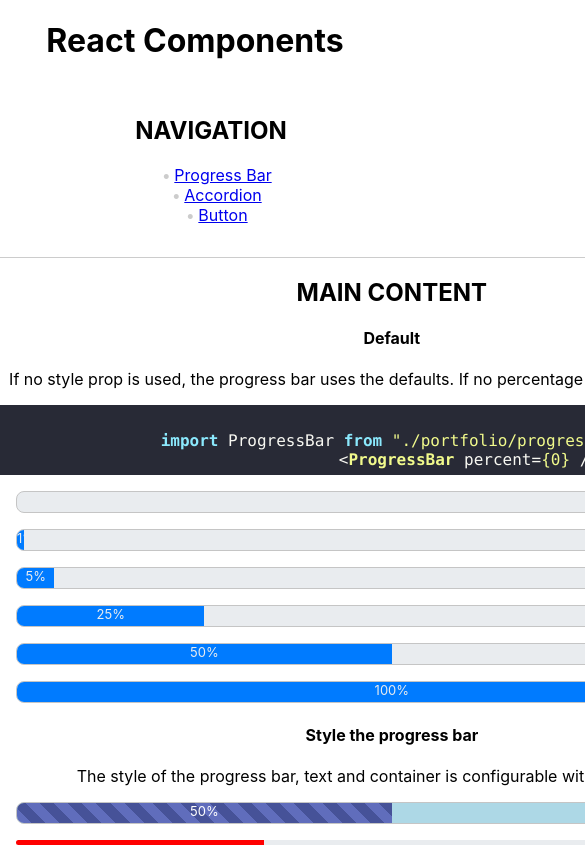
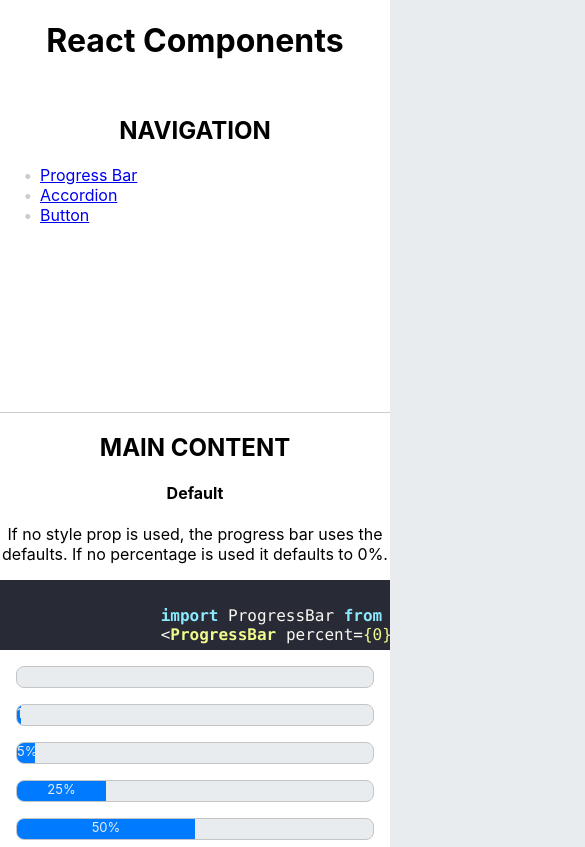
Before and after one commit to ruanha/react-components, a React (Create React App) app: page /react-components/progress-bar in a window 390 px wide. Shown: the top 847 px of the page, 585 px wide, since content can reach past the window. Built offline with nearby package versions, Linux system fonts and the light colour scheme.

Commit message:
fix responsive layout and app width

```diff
--- a/src/App.css
+++ b/src/App.css
@@ -8,7 +8,7 @@
   display: flex;
   flex-direction: column;
   min-height: 100vh;
-  max-width: 1600px;
+  max-width: 1000px;
   margin: 0 auto;
 }
 
@@ -21,8 +21,7 @@
 
 .columns {
   display: flex;
-  flex-grow: 1;
-  flex-wrap: wrap;
+  justify-content: center;
 }
 
 nav {
@@ -30,16 +29,20 @@
 }
 
 nav,
+aside,
+main {
+  flex: 0 1 auto;
+}
+
+nav,
 aside {
-  flex-grow: 1;
+  flex: 0 1 300px;
   padding: 1rem;
   background-color: var(--white);
 }
 
 main {
   background-color: var(--white);
-  flex-grow: 3;
-  min-width: 300px;
   height: calc(100vh - var(--header-height));
   overflow-y: scroll;
   border-left: 1px solid var(--gray);
@@ -63,7 +66,10 @@
   nav,
   aside {
     max-width: 100%;
-    text-align: center;
     flex-grow: 0;
   }
+  nav h2,
+  aside h2 {
+    text-align: center;
+  }
 }
--- a/src/index.css
+++ b/src/index.css
@@ -1,13 +1,14 @@
 body {
   margin: 0;
-  font-family: -apple-system, BlinkMacSystemFont, 'Segoe UI', 'Roboto', 'Oxygen',
-    'Ubuntu', 'Cantarell', 'Fira Sans', 'Droid Sans', 'Helvetica Neue',
+  font-family: -apple-system, BlinkMacSystemFont, "Segoe UI", "Roboto", "Oxygen",
+    "Ubuntu", "Cantarell", "Fira Sans", "Droid Sans", "Helvetica Neue",
     sans-serif;
   -webkit-font-smoothing: antialiased;
   -moz-osx-font-smoothing: grayscale;
+  background-color: rgb(233, 236, 239);
 }
 
 code {
-  font-family: source-code-pro, Menlo, Monaco, Consolas, 'Courier New',
+  font-family: source-code-pro, Menlo, Monaco, Consolas, "Courier New",
     monospace;
 }
```
